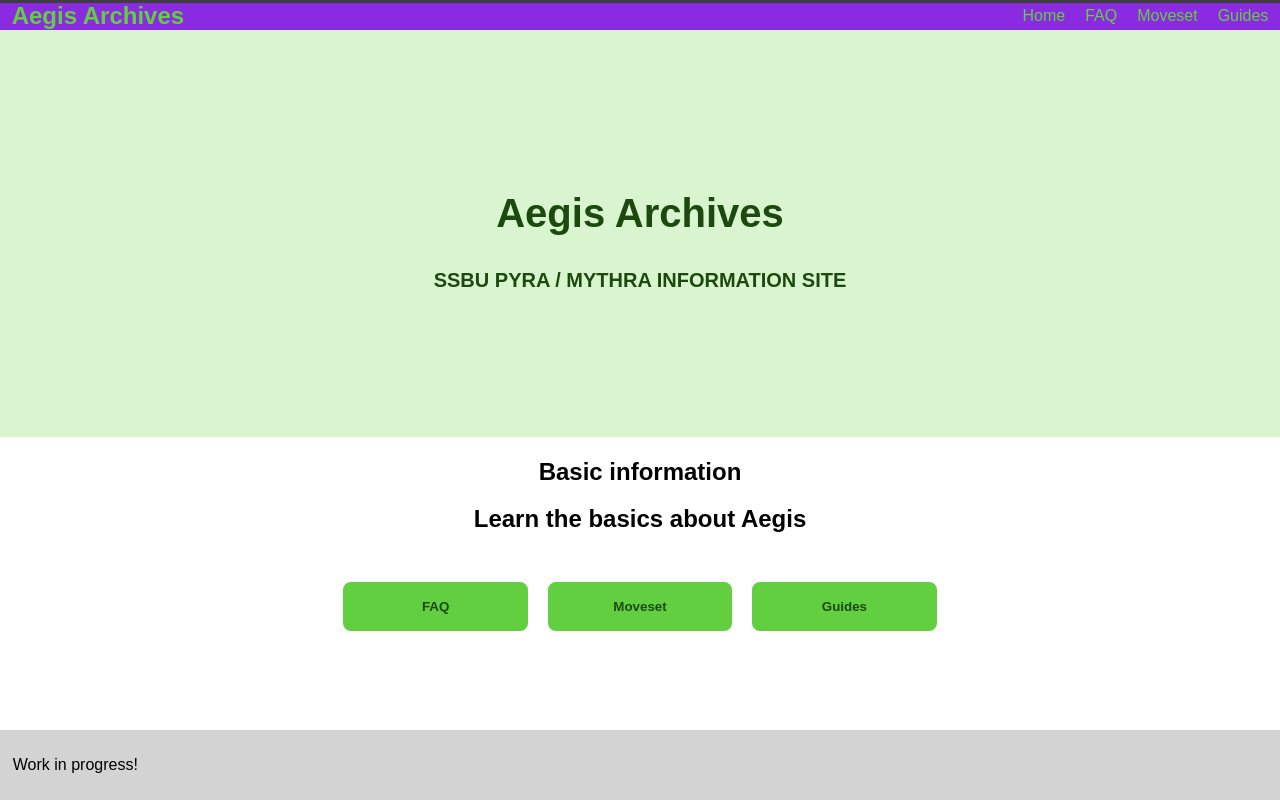
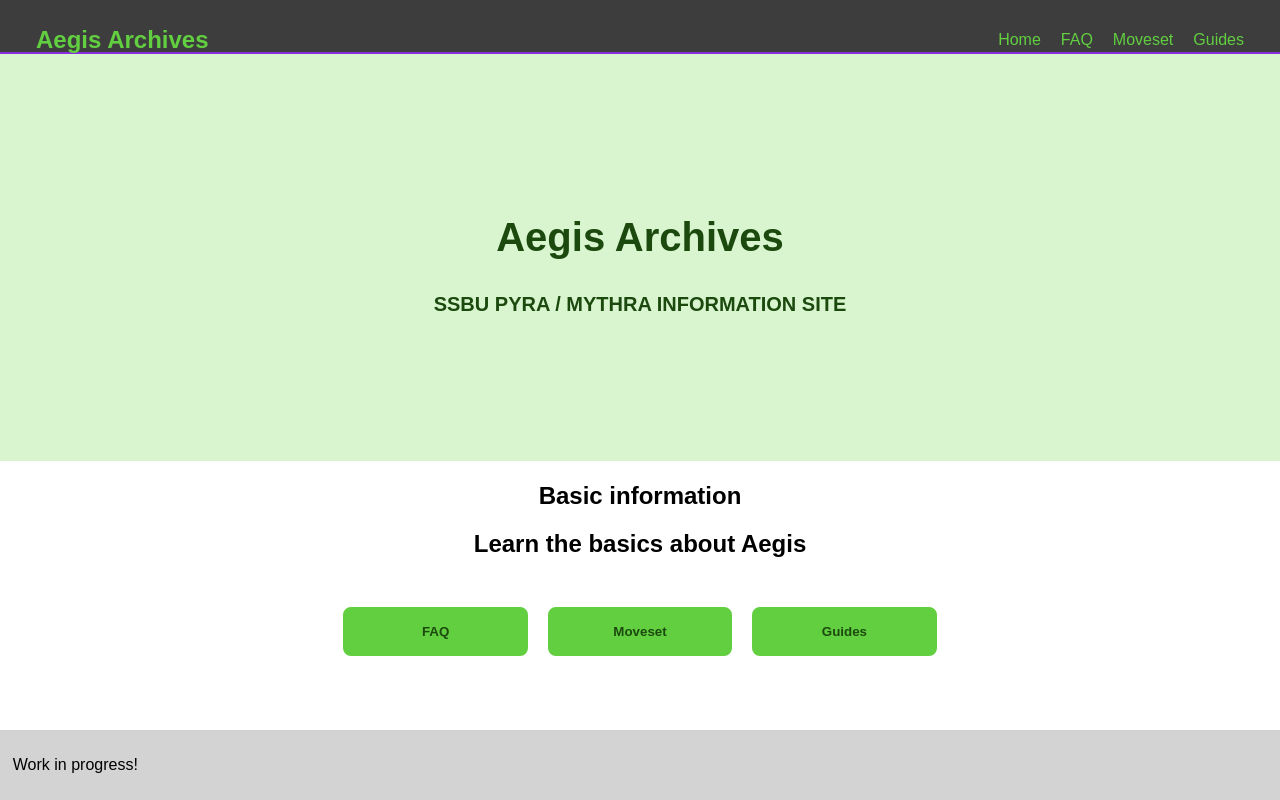
Before and after one commit to Doze-Zoze/aegis-archives, a plain HTML site: page index.html in a window 1280 px wide. Drawn offline with nearby package versions, Linux system fonts and the light colour scheme.

Commit message:
Update design.css

```diff
--- a/design.css
+++ b/design.css
@@ -36,7 +36,7 @@ h2{
 	flex-shrink:0;
 }
 .navbar{
-	padding: 1.625px;
+	padding: 1.625em;
 }
 .navbar > a{
 	margin: 5px 10px;
```
